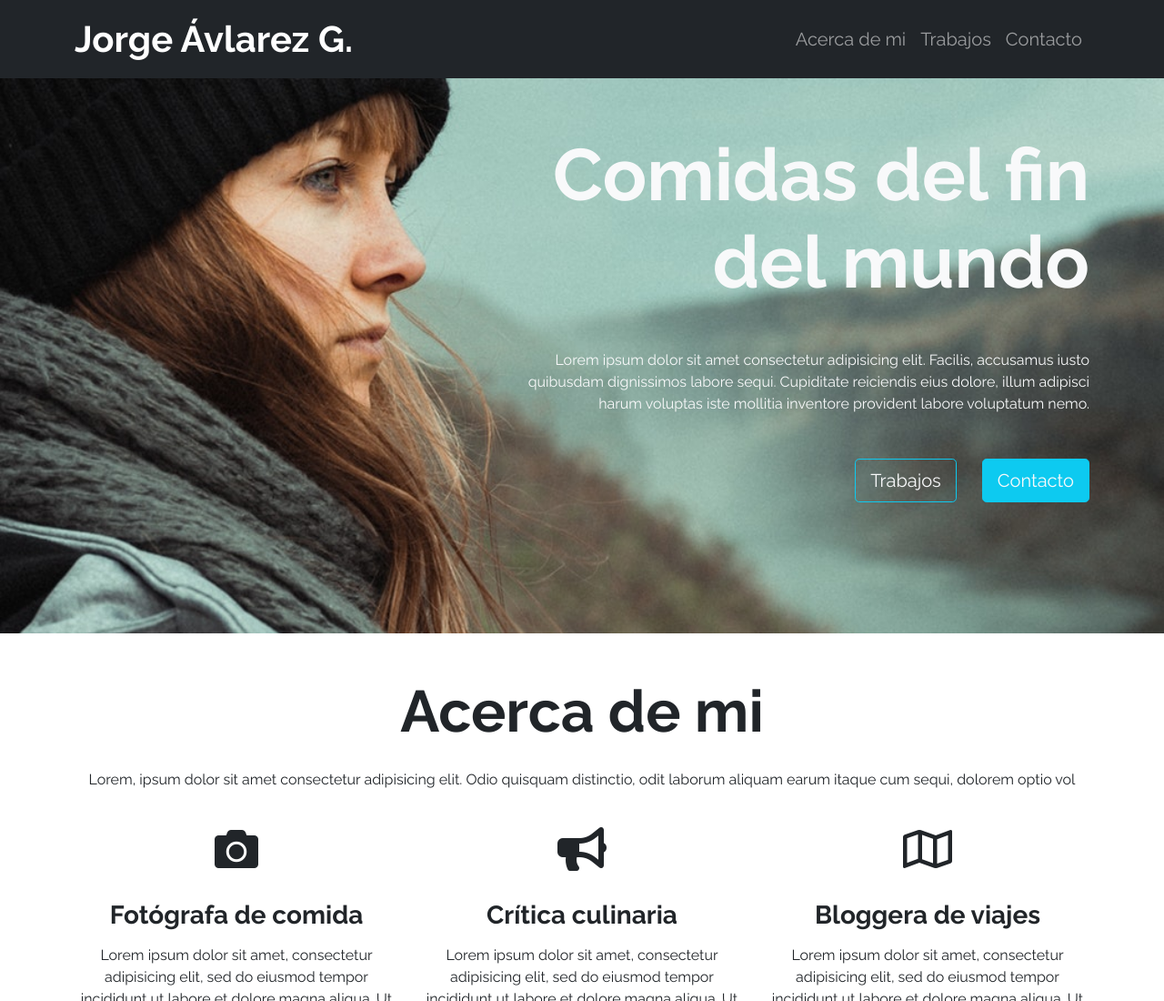
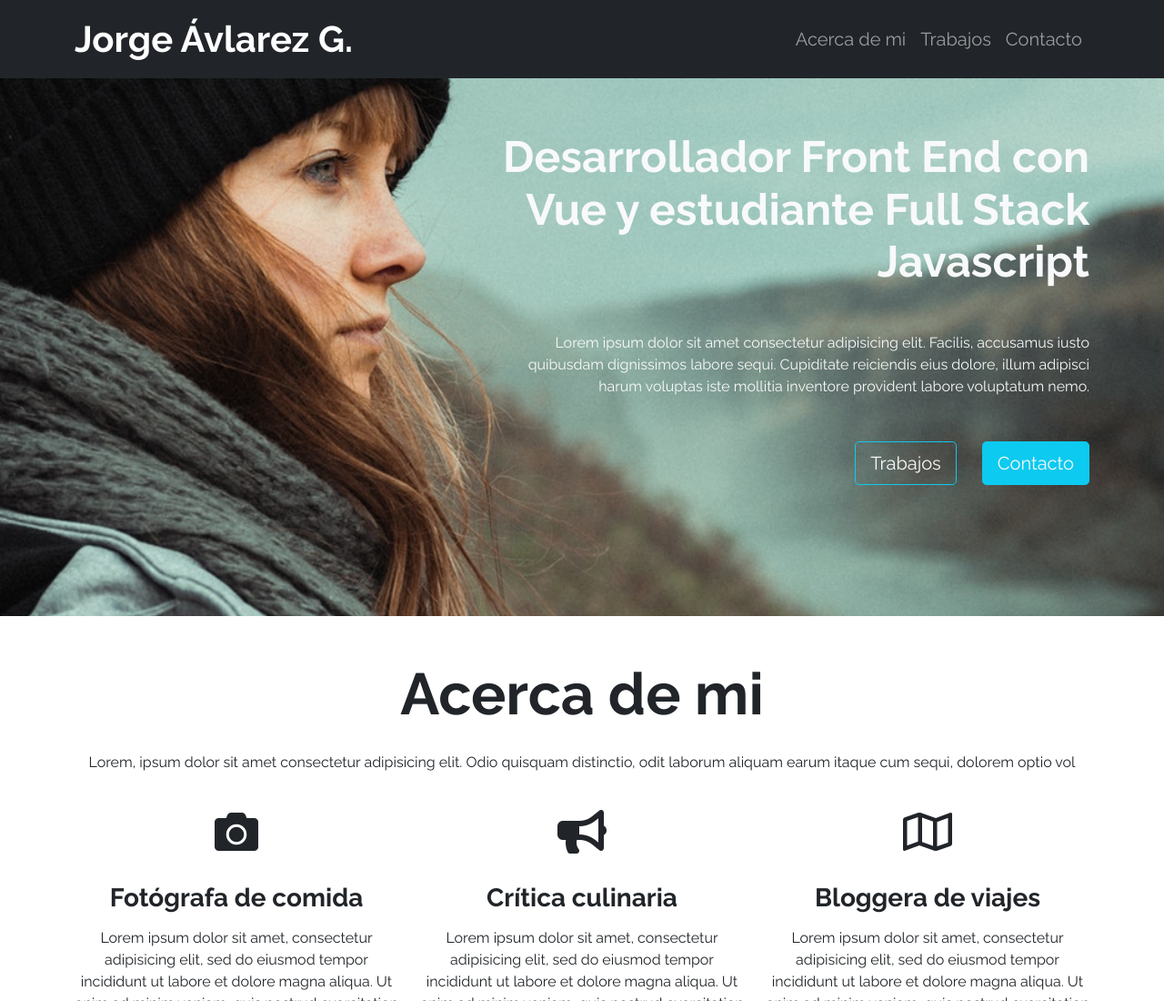
Before and after one commit to jorge2101719/CVjag, a plain HTML site: page index.html in a window 1280 px wide. Shown: the top 1100 px of the page at 91% size. Drawn offline with nearby package versions, Linux system fonts and the light colour scheme.

Commit message:
modificación del titular del header

```diff
--- a/index.html
+++ b/index.html
@@ -47,8 +47,8 @@
     <header id="Hero-Section" class="text-light text-end py-5 mt-5">
         <div class="container">
             <div class="ms-auto col-12 col-md-7 ">
-                <h1 class="display-1 fw-bold my-5">
-                    Comidas del fin <br> del mundo
+                <h1 class="display-5 fw-bold my-5">
+                    Desarrollador Front End con Vue y estudiante Full Stack Javascript
                 </h1>
                 <p class="my-5">
                     Lorem ipsum dolor sit amet consectetur adipisicing elit. Facilis, accusamus iusto quibusdam
```
